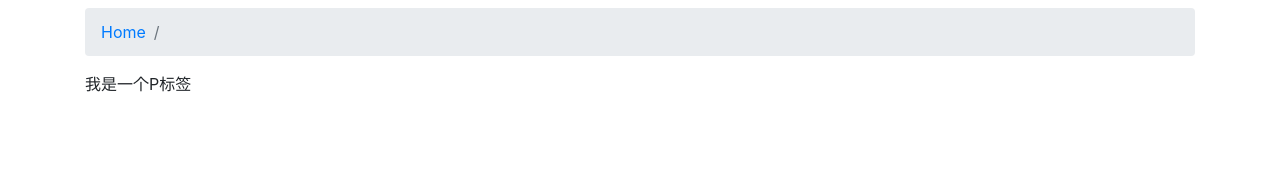
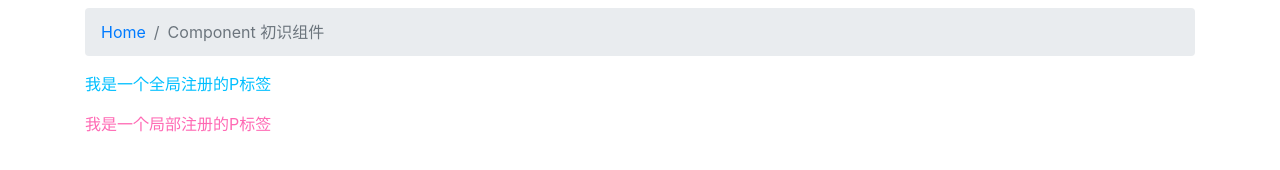
Before and after one commit to AxCat/vue-ex, a website: page Ex/second/component-1.html in a window 1280 px wide. Drawn offline with nearby package versions, Linux system fonts and the light colour scheme.

Commit message:
component的全局与局部注册

```diff
--- a/Ex/second/component-1.html
+++ b/Ex/second/component-1.html
@@ -15,12 +15,13 @@
     <nav aria-label="breadcrumb" class="mt-2">
         <ol class="breadcrumb">
             <li class="breadcrumb-item"><a href="../../index.html">Home</a></li>
-            <li class="breadcrumb-item active" aria-current="page"></li>
+            <li class="breadcrumb-item active" aria-current="page">Component 初识组件</li>
         </ol>
     </nav>
 
     <div id="app">
         <jang></jang>
+        <my-jang></my-jang>
     </div>
 
 </div>
@@ -30,13 +31,18 @@
 
     Vue.component('jang',{
         template:`
-        <p>我是一个P标签</p>
+        <p style="color: deepskyblue">我是一个全局注册的P标签</p>
         `
     })
 
 
     var app = new Vue({
         el:'#app',
+        components:{
+            'my-jang':{
+                template:`<p style="color:hotpink;">我是一个局部注册的P标签</p>`
+            }
+        }
     })
 
 </script>
```
